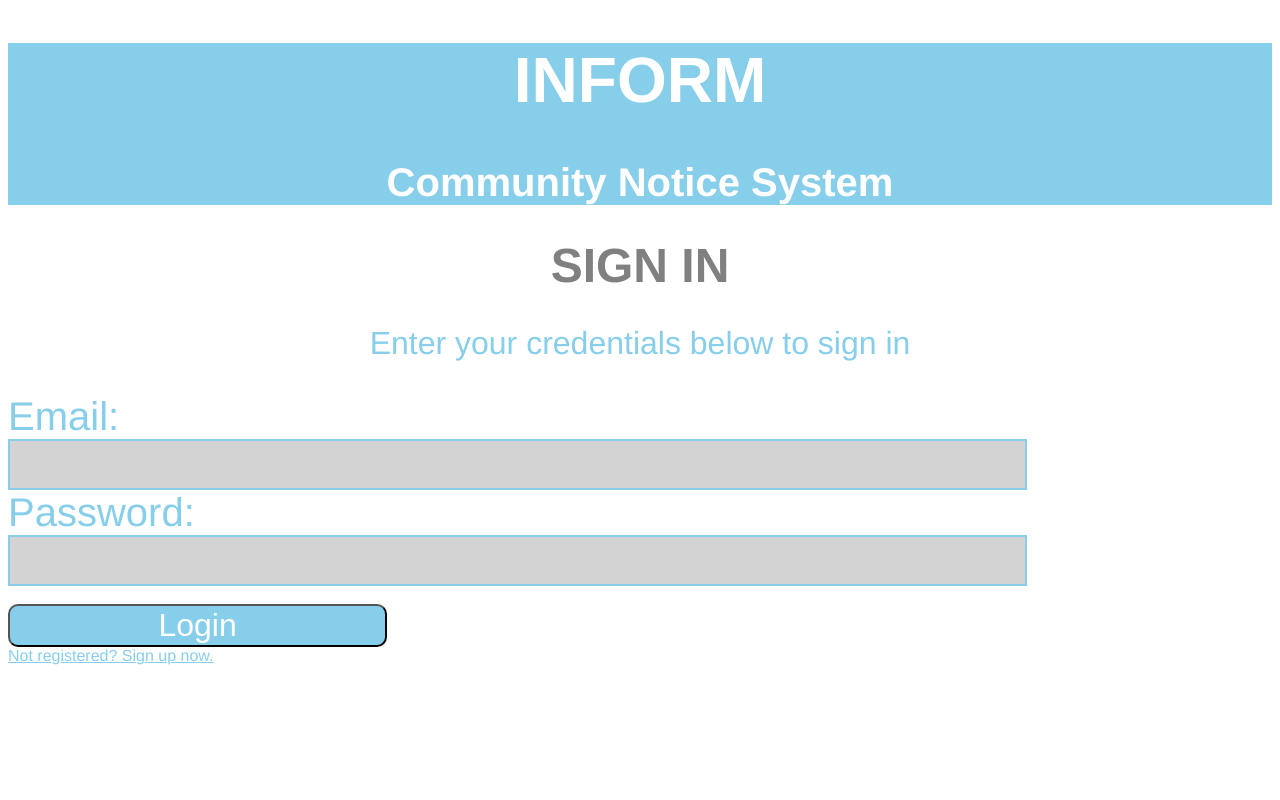
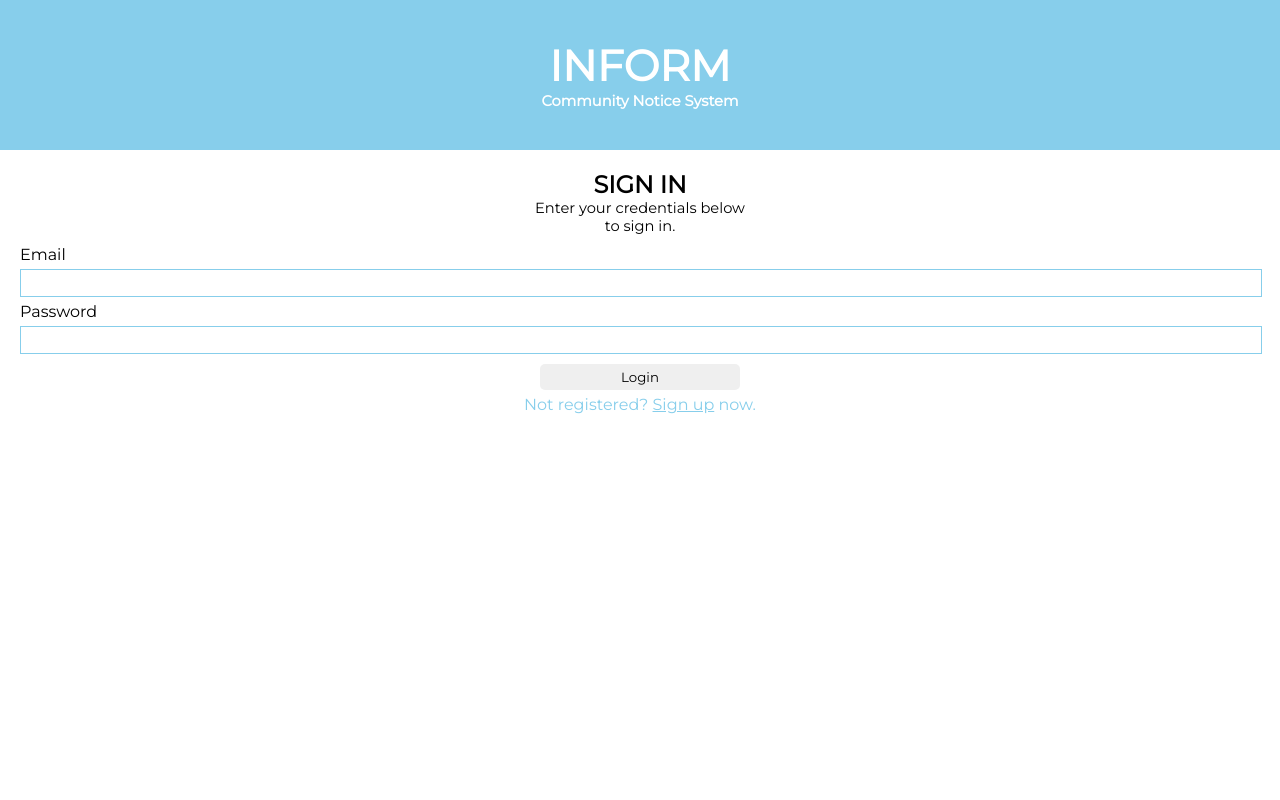
Before and after one commit to daniel-t-mabaso/inform, a PHP site: page /login.php in a window 1280 px wide. Run offline with PHP 8.4, Linux system fonts and the light colour scheme.

Commit message:
changed login and register pages to include new css classes instead of inline styling. Added sizes.css and started working on the classes

```diff
--- a/assets/css/components.css
+++ b/assets/css/components.css
@@ -1,8 +1,12 @@
 .button{
-    border-radius: 12px;
-    width: 30%;
+    border-radius: 5px;
+    width: 200px;
     justify-content: center;
-    padding: 15px 40px;
+    text-align: center;
+    margin: 5px;
+    background-color: none;
+    border: none;
+    padding: 5px;
 }
 
 .button:hover {
@@ -19,26 +23,31 @@
     cursor: not-allowed;
 }
 
-.inputFields {
-    border: 2px solid skyblue;
-    width: 80%;
+.inputField {
+    border: 1px solid skyblue;
+    width: calc(100% - 10px * 2);
+    margin-top : 5px;
+    padding: 5px;
+    padding-left: 10px;
+    padding-right: 10px;
+    margin-bottom : 5px;
 }
 
 .checkBox{
     width: 12px;
 }
 
-.choiceButtons{
+.choiceButton{
     float: left;
     border: 1px;
 }
 
-.choiceButtons:after {
+.choiceButton:after {
     transition: all 0.5s;
     opacity: 0;
 }
 
-.choiceButtons:active:after{
+.choiceButton:active:after{
     transition: 0s;
     opacity: 1;
     padding: 5;
--- a/assets/css/font-styles.css
+++ b/assets/css/font-styles.css
@@ -27,7 +27,7 @@
 /* Font size */
 .title{
     /* Title font size */
-    font-size: 24pt;
+    font-size: 32pt;
     font-style: bold;
 }
 .heading{
@@ -41,10 +41,25 @@
 }
 .book{
     /* normal font size */
-    font-size: 12pt;
+    font-size: 11pt;
 }
 .footnote{
     /* Footnote font size*/
     font-size: 9pt;
     font-style: italic;
 }
+
+.center-txt{
+    text-align: center;
+}
+.left-txt{
+    text-align: left;
+}
+.right-txt{
+    text-align: right;
+}
+
+h1, h2, h3, h4, h5, p{
+    padding: 0px;
+    margin: 0px;
+}
--- a/assets/css/layout.css
+++ b/assets/css/layout.css
@@ -1,5 +1,10 @@
 /* Applies to all screen sizes unless explicitly changed in the relevant @media tag */
-
+html, body{
+    margin: 0px;
+    padding: 0px;
+    height: 100%;
+    width: 100%;
+}
 
 @media only screen and (max-width: 300px){
     /*Applies only to small screen mobile phones*/
--- a/assets/css/master.css
+++ b/assets/css/master.css
@@ -8,4 +8,6 @@
 
 @import url(layout.css);
 
+@import url(sizes.css);
+
 @import url(components.css);
--- /dev/null
+++ b/assets/css/sizes.css
@@ -0,0 +1,151 @@
+/* widths */
+.max-width{
+    width:  calc(100% - 20px * 2);
+}
+.half-width{
+    width: 50%;
+}
+.large-width{
+    width: 600px;
+}
+.medium-width{
+    width:400px;
+}
+.small-width{
+    width: 150px;
+}
+.extra-small-width{
+    width: 50px;
+}
+.minute-width{
+    width: 20px;
+}
+
+/* heights */
+.max-height{
+    height: calc(100% - 20px * 2);
+}
+.half-height{
+    height: 50%;
+}
+.large-height{
+    height: 600px;
+}
+.medium-height{
+    height:400px;
+}
+.small-height{
+    height: 150px;
+}
+.extra-small-height{
+    height: 50px;
+}
+.minute-height{
+    height: 20px;
+}
+/* square sizes */
+.large-size{
+    height: 600px;
+    width: 600px;
+}
+.medium-size{
+    height: 400px;
+    width: 400px;
+}
+.small-size{
+    height: 150px;
+    width: 150px;
+}
+.extra-small-size{
+    height: 50px;
+    width: 50px;
+}
+.minute-size{
+    height: 20px;
+    width: 20px;
+}
+
+.vertical-margin-5{
+    margin-top: 5px;
+    margin-bottom: 5px;
+}
+
+.vertical-margin-10{
+    margin-top: 10px;
+    margin-bottom: 10px;
+}
+
+.vertical-margin-15{
+    margin-top: 15px;
+    margin-bottom: 15px;
+}
+
+.vertical-margin-20{
+    margin-top: 20px;
+    margin-bottom: 20px;
+}
+
+
+.vertical-padding-5{
+    padding-top: 5px;
+    padding-bottom: 5px;
+}
+
+.vertical-padding-10{
+    padding-top: 10px;
+    padding-bottom: 10px;
+}
+
+.vertical-padding-15{
+    padding-top: 15px;
+    padding-bottom: 15px;
+}
+
+.vertical-padding-20{
+    padding-top: 20px;
+    padding-bottom: 20px;
+}
+
+.vertical-padding-30{
+    padding-top: 30px;
+    padding-bottom: 30px;
+}
+
+.vertical-padding-40{
+    padding-top: 40px;
+    padding-bottom: 40px;
+}
+
+.vertical-padding-50{
+    padding-top: 50px;
+    padding-bottom: 50px;
+}
+
+
+.padding-5{
+    padding: 5px;
+}
+
+.padding-10{
+    padding: 10px;
+}
+
+.padding-15{
+    padding: 15px;
+}
+
+.padding-20{
+    padding: 20px;
+}
+
+.padding-30{
+    padding: 30px;
+}
+
+.padding-40{
+    padding: 40px;
+}
+
+.padding-50{
+    padding: 50px;
+}
--- a/assets/css/theme.css
+++ b/assets/css/theme.css
@@ -1,4 +1,13 @@
 /* Backgrounds */
+*{
+    background-color: none;
+    color: inherit;
+    text-decoration: none;
+    font-style: none;
+}
+a{
+    text-decoration: underline;
+}
 .black-bg{
     background-color: #000;
 }
--- a/assets/php/connect.php
+++ b/assets/php/connect.php
@@ -1,9 +1,12 @@
 <?php
 try {
+    $server = 'localhost';
+    $username = 'root';
+    $password = '';
+    $database = 'inform';
     // Try Connect to the DB with mysqli_connect function - Params {hostname, userid, password, dbname}
     $dbc = mysqli_connect($server, $username, $password, $database);
-    echo "connected!";
-    $connected = "true";
+
 } catch (mysqli_sql_exception $e) { // Failed to connect? Lets see the exception details..
     // echo "MySQLi Error Code: " . $e->getCode() . "<br />";
     // echo "Exception Msg: " . $e->getMessage();
--- /dev/null
+++ b/assets/php/dependencies.php
@@ -0,0 +1,57 @@
+<?php
+    include './assets/php/class_lib.php';
+    include './assets/php/connect.php';
+
+    ?>
+
+    <!--Meta Data-->
+
+<meta charset="UTF-8">
+
+<meta http-equiv="X-UA-Compatible" content="ie=edge">
+
+<meta name="viewport" content="width=device-width, initial-scale=1.0, user-scalable=no">
+
+
+
+<meta name="keywords" content="">
+
+<meta name="revisit-after" content="7 days">
+
+<meta name="description" content="">
+
+<meta name="url" content="">
+
+<meta name="designer" content="Non-Artistic Art, http://nonartyart.co.za">
+
+
+
+
+
+<!--Links-->
+
+<link rel='stylesheet' href='./assets/css/master.css'>
+
+
+
+<!--Open Graph Meta Data-->
+
+<meta property="og:url" content=""/>
+
+<meta property="og:type" content="website"/>
+
+<meta property="og:title" content=""/>
+
+<meta property="og:description" content=""/>
+
+<meta property="og:image" content=""/>
+
+
+
+<!--Scripts-->
+
+<script type="text/javascript" src="./assets/js/behavior.js"></script>
+
+<script type="text/javascript" src="./assets/js/server.js"></script>
+
+<script type="text/javascript" src="./assets/js/cms.js"></script>
--- a/login.php
+++ b/login.php
@@ -7,27 +7,32 @@ if($_SESSION['auth'] == true){
 ?>
 <!DOCTYPE html>
 <html>
+    <head>
+        <title>Login</title>
+        <?php
+            include 'assets/php/dependencies.php';
+        ?>
+    </head>
+
     <body style="font-family: 'Franklin Gothic Medium', 'Arial Narrow', Arial, sans-serif">
-        <div style="background-color: skyblue; text-align: center">
-            <h1 style="color: white; font-size:400%">INFORM</h1>
-            <h2 style="color: white; font-size: 250%">Community Notice System</h2>
+        <div class="vertical-padding-40 white-txt" style="background-color: skyblue; text-align: center">
+            <h1 class='title'>INFORM</h1>
+            <h2 class='book'>Community Notice System</h2>
         </div>
 
-        <div style="text-align: center">
-            <h1 style="color: grey; font-size: 300%">SIGN IN</h1>
-            <p style="color: skyblue; font-size: 200%">Enter your credentials below to sign in</p>
-        </div>
-        <div>
-            <form style="color: skyblue; font-size:250%; ">
-                Email:<br>
-                <input style="border: 2px solid skyblue; background-color: lightgray; width: 80%; font-size: 100%" type="email" name="emailAddress" required><br>
-                Password:<br>
-                <input style="border: 2px solid skyblue; background-color: lightgray; width: 80%; font-size: 100%" type="password" name="password" required>
+        <div class='center-txt padding-20 vertical-padding-30 max-width'>
+            <h1 class="heading">SIGN IN</h1>
+            <p class="book">Enter your credentials below<br>to sign in.</p>
+            <form class="left-txt vertical-padding-10">
+                Email
+                <input class="inputField" type="email" name="emailAddress" required>
+                Password
+                <input class="inputField" type="password" name="password" required>
+                <div  class="center-txt">
+                <input class="button" type="button" value="Login" name="login" />
+                <br>
+                 <div style="text-align: center; color: skyblue">Not registered? <a href="registration.php">Sign up</a> now.</div></div>
             </form>
-            <br>
-            <button type="button" onclick="location.href = 'home.html';" style="background-color:skyblue; color: white; border-radius: 10px; width: 30%; font-size: xx-large; justify-content: center ">Login</button>
-            <br>
-            <a href="registration.html" style="text-align: center; color: skyblue">Not registered? Sign up now.</a>
         </div>
     </body>
 </html>
```
Also changed, not shown: assets/php/classes/user.php (added, +184 -0 lines), registration.php (+29 -29 lines), assets/php/class_lib.php (renamed from assets/php/class_libs.php).
